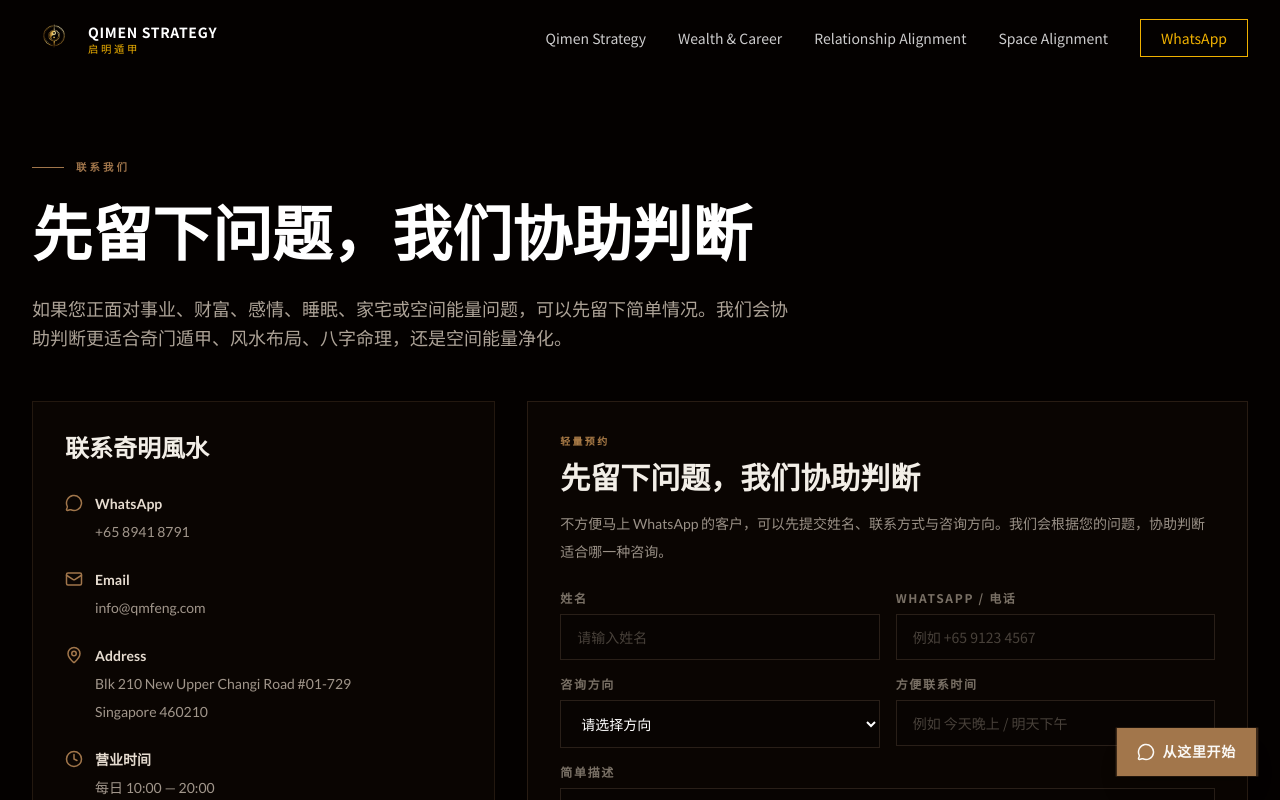
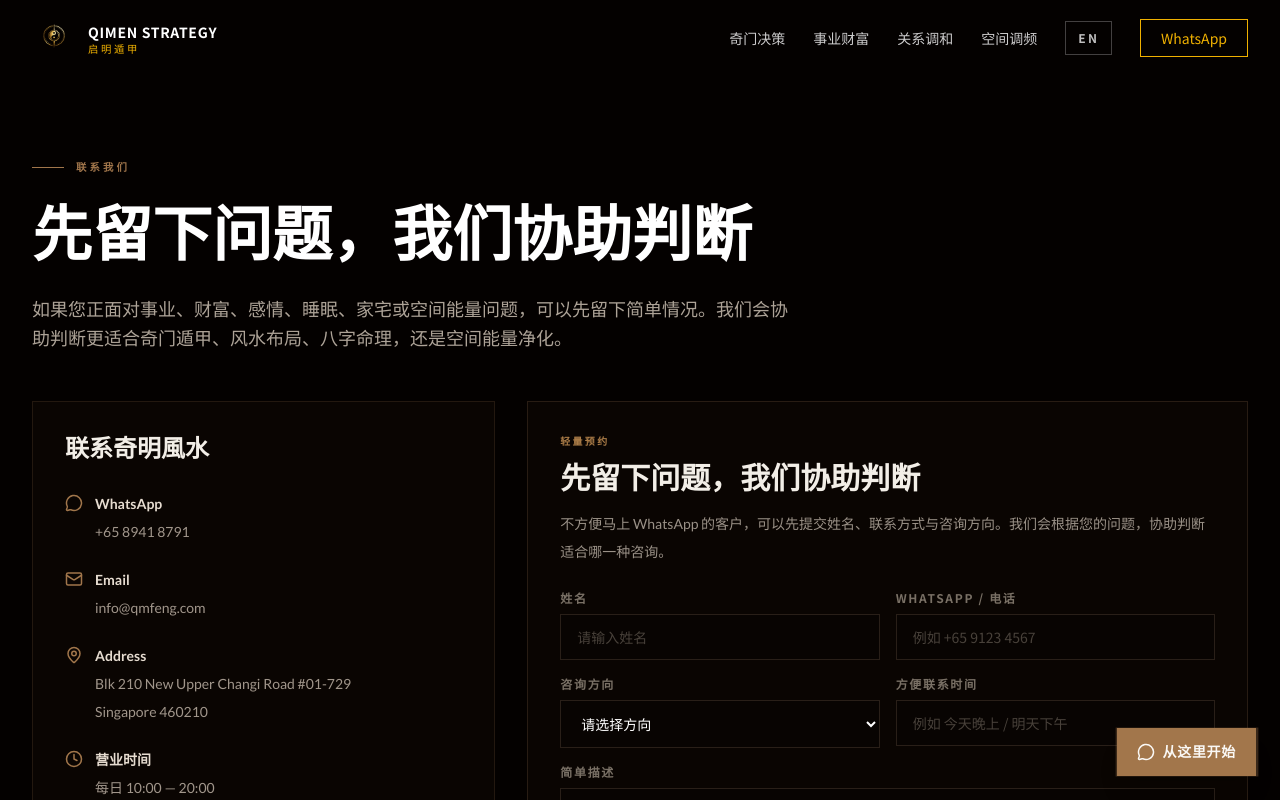
Before and after one commit to BODHIWONG/qmfeng-website, a Next.js app: page /contact in a window 1280 px wide. Shown: the top 800 px of the page. Built offline with nearby package versions, Linux system fonts and the light colour scheme.

Commit message:
Restore bilingual language toggle in premium navbar

```diff
--- a/components/navbar.tsx
+++ b/components/navbar.tsx
@@ -3,18 +3,20 @@
 import { useState, useEffect } from "react";
 import { Menu, X } from "lucide-react";
 import Link from "next/link";
+import { useLanguage } from "@/contexts/language-context";
 
 const LOGO_URL = "/logo-qimen-strategy.jpg";
 const WA_LINK = "https://wa.me/6589418791";
 
 const serviceLinks = [
-  { href: "/decision", label: "Qimen Strategy" },
-  { href: "/wealth", label: "Wealth & Career" },
-  { href: "/healing", label: "Relationship Alignment" },
-  { href: "/space-clearing", label: "Space Alignment" },
+  { href: "/decision", zh: "奇门决策", en: "Qimen Strategy" },
+  { href: "/wealth", zh: "事业财富", en: "Wealth & Career" },
+  { href: "/healing", zh: "关系调和", en: "Relationship Alignment" },
+  { href: "/space-clearing", zh: "空间调频", en: "Space Alignment" },
 ];
 
 export default function Navbar() {
+  const { lang, setLang } = useLanguage();
   const [isOpen, setIsOpen] = useState(false);
   const [scrolled, setScrolled] = useState(false);
 
@@ -23,6 +25,8 @@ export default function Navbar() {
     window.addEventListener("scroll", handleScroll);
     return () => window.removeEventListener("scroll", handleScroll);
   }, []);
+
+  const toggleLanguage = () => setLang(lang === "zh" ? "en" : "zh");
 
   return (
     <nav
@@ -49,16 +53,25 @@ export default function Navbar() {
           </div>
         </Link>
 
-        <div className="hidden md:flex items-center gap-8">
+        <div className="hidden md:flex items-center gap-7">
           {serviceLinks.map((link) => (
             <Link
               key={link.href}
               href={link.href}
               className="text-sm text-white/80 hover:text-yellow-400 transition-colors"
             >
-              {link.label}
+              {lang === "zh" ? link.zh : link.en}
             </Link>
           ))}
+
+          <button
+            type="button"
+            onClick={toggleLanguage}
+            className="border border-white/25 px-3 py-2 text-xs font-semibold tracking-[0.18em] text-white/75 transition-all hover:border-yellow-500 hover:text-yellow-500"
+            aria-label="Switch language"
+          >
+            {lang === "zh" ? "EN" : "中文"}
+          </button>
 
           <a
             href={WA_LINK}
@@ -70,13 +83,24 @@ export default function Navbar() {
           </a>
         </div>
 
+        <div className="flex items-center gap-3 md:hidden">
           <button
-          className="md:hidden text-white"
+            type="button"
+            onClick={toggleLanguage}
+            className="border border-white/25 px-2.5 py-1.5 text-[0.65rem] font-semibold tracking-[0.16em] text-white/80"
+            aria-label="Switch language"
+          >
+            {lang === "zh" ? "EN" : "中"}
+          </button>
+
+          <button
+            className="text-white"
             aria-label={isOpen ? "Close menu" : "Open menu"}
             onClick={() => setIsOpen(!isOpen)}
           >
             {isOpen ? <X size={24} /> : <Menu size={24} />}
           </button>
+        </div>
       </div>
 
       {isOpen && (
@@ -88,7 +112,7 @@ export default function Navbar() {
               className="block py-3 text-white/80"
               onClick={() => setIsOpen(false)}
             >
-              {link.label}
+              {lang === "zh" ? link.zh : link.en}
             </Link>
           ))}
           <a
@@ -97,7 +121,7 @@ export default function Navbar() {
             rel="noopener noreferrer"
             className="block mt-4 text-yellow-500"
           >
-            WhatsApp Consultation
+            {lang === "zh" ? "WhatsApp 咨询" : "WhatsApp Consultation"}
           </a>
         </div>
       )}
```
Lines whose indentation alone changed are shown as unchanged.
